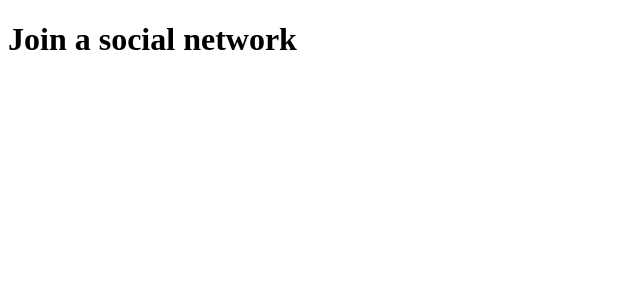
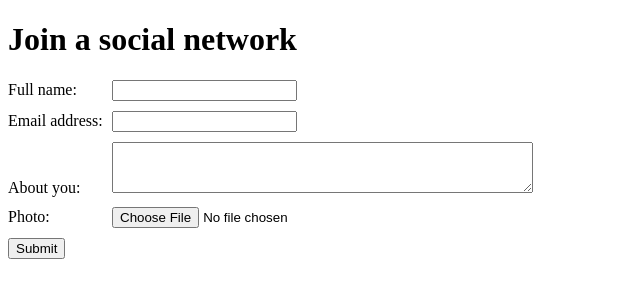
Before and after one commit to mcmarafino/CIS124, a plain HTML site: page Lab 2.8/index.html in a window 1280 px wide. Shown: the whole page, without its empty margins (0-640 px from the left). Drawn offline with Linux system fonts and the light colour scheme.

Commit message:
Lab 2.8 changes

```diff
--- a/Lab 2.8/index.html
+++ b/Lab 2.8/index.html
@@ -7,8 +7,32 @@
 <body>
    <h1>Join a social network</h1>
 
-   <!-- Add the form below -->
+   <form method="POST" enctype="multipart/form-data" action="https://wp.zybooks.com/form-viewer.php">
 
+      <div>
+         <label for="fullName">Full name:</label>
+         <input type="text" id="fullName" name="fullName" required>
+      </div>
+
+      <div>
+         <label for="email">Email address:</label>
+         <input type="text" id="email" name="email" required>
+      </div>
+
+      <div>
+         <label for="about">About you:</label>
+         <textarea name="about" id="about" rows="3" cols="50"></textarea>
+      </div>
+
+      <div>
+         <label for="picture">Photo:</label>
+         <input type="file" name="picture" id="picture">
+      </div>
+
+      <div>
+         <input type="submit" value="Submit">
+      </div>
+   </form>
 </body>
 
 </html>
```
